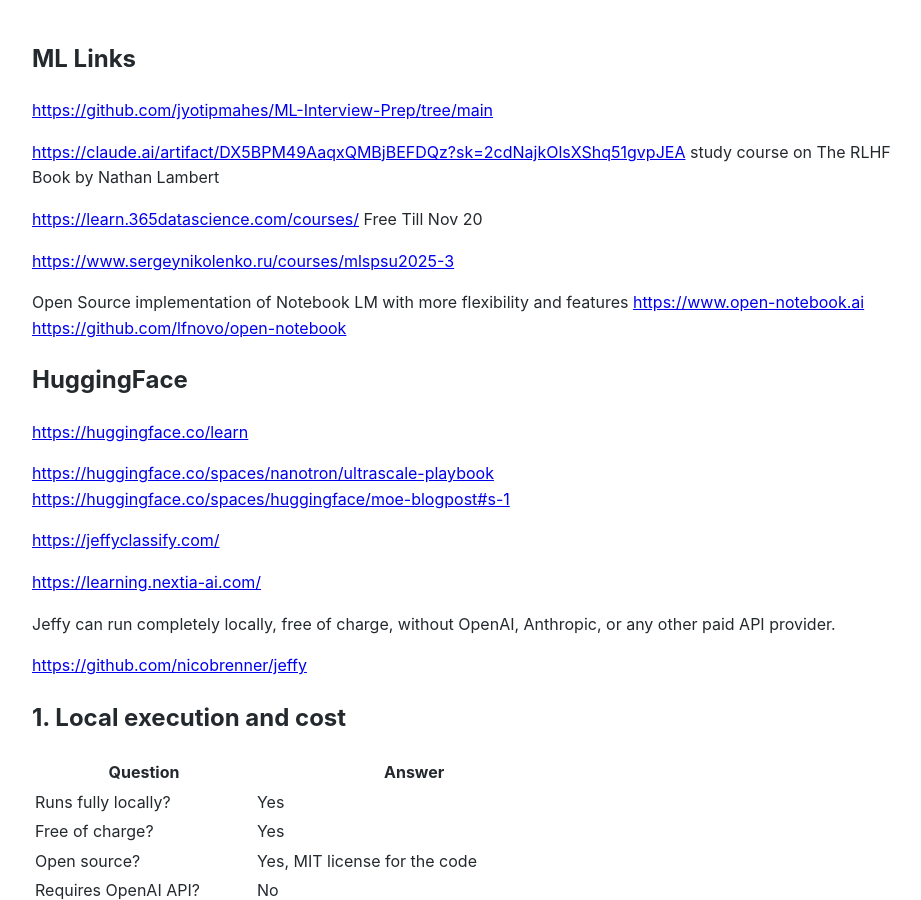
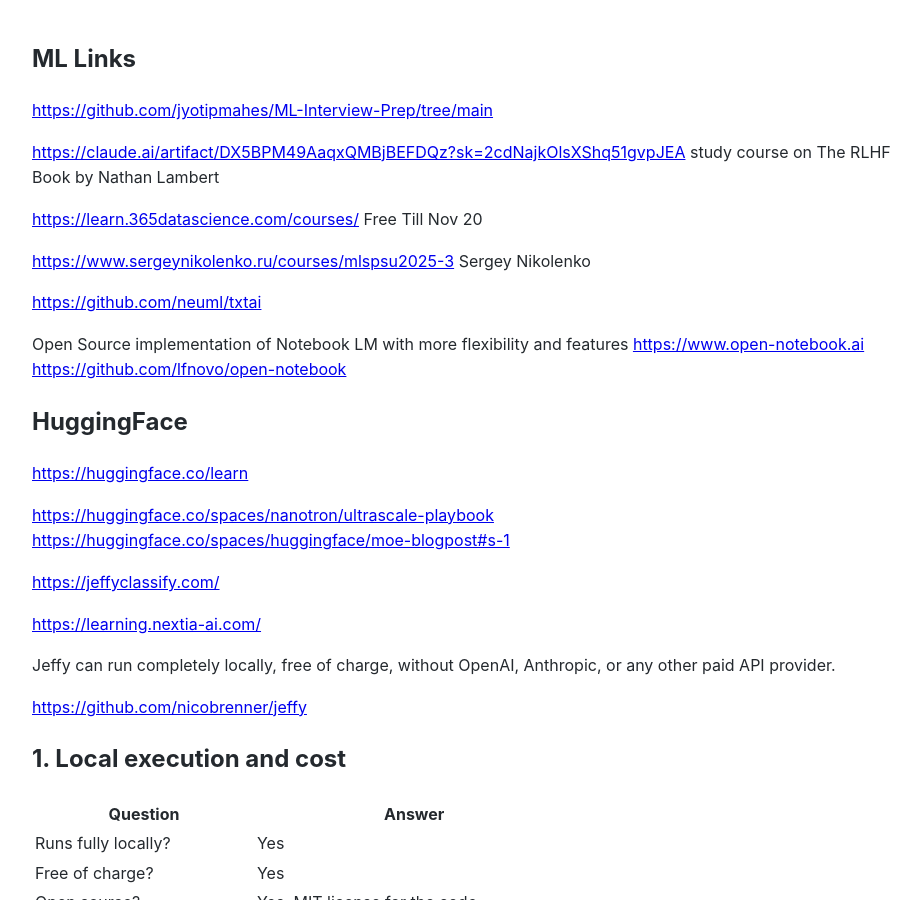
Before and after one commit to Michael-Lubinsky/michael-lubinsky.github.com, a Jekyll site: the page built from ml/mamba.md, in a window 1280 px wide and 900 px high. Shown: the whole window, without its empty margins (158-1079 px from the left). Built offline with Jekyll 4.4.1, drawn with Linux system fonts in a browser that asks for light colours; our own code applies the rules of GitHub Pages for plain Markdown files.

Commit message:
Update mamba.md with additional course links
Added links to resources for machine learning courses and projects.

```diff
--- a/ml/mamba.md
+++ b/ml/mamba.md
@@ -6,7 +6,9 @@
 
 <https://learn.365datascience.com/courses/> Free Till Nov 20
 
-<https://www.sergeynikolenko.ru/courses/mlspsu2025-3>
+<https://www.sergeynikolenko.ru/courses/mlspsu2025-3> Sergey Nikolenko
+
+<https://github.com/neuml/txtai>
 
 Open Source implementation of Notebook LM with more flexibility and features
 <https://www.open-notebook.ai>
```
